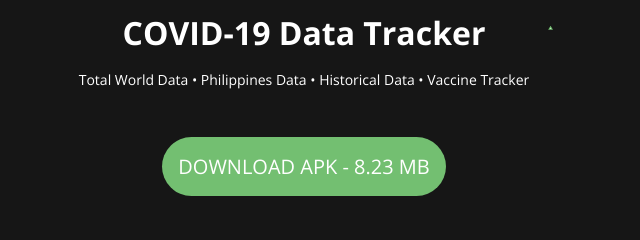
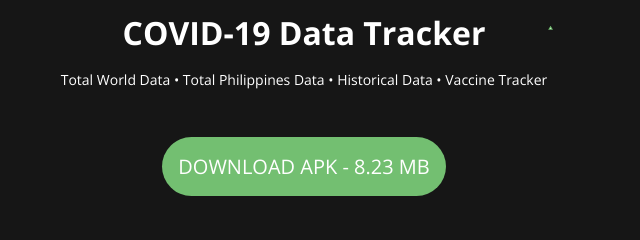
Before and after one commit to iR-i/download-data-tracker, a plain HTML site: page index.html in a window 1280 px wide. Shown: the part 425-665 px from the top of the page, 336-976 px from the left. Drawn offline with nearby package versions, Linux system fonts and the light colour scheme.

Commit message:
Update index.html

```diff
--- a/index.html
+++ b/index.html
@@ -36,7 +36,7 @@
             </div>
 
             <div class="summary">
-                <h6>Total World Data • Philippines Data • Historical Data • Vaccine Tracker</h6>
+                <h6>Total World Data • Total Philippines Data • Historical Data • Vaccine Tracker</h6>
 
             </div>
 
```
